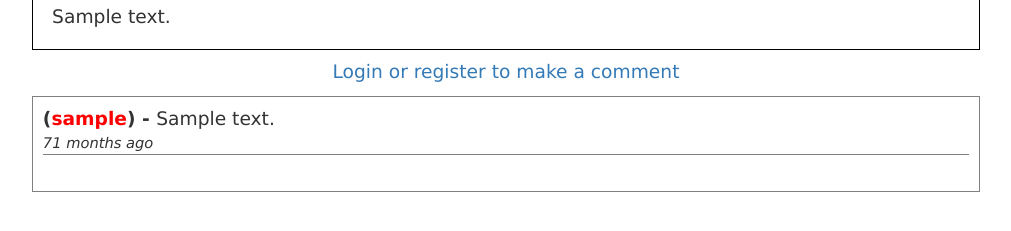
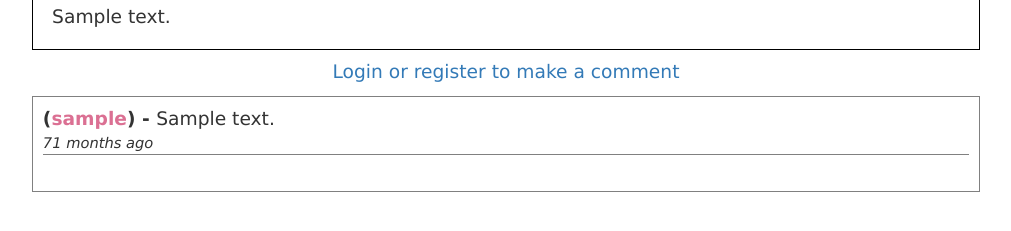
Before and after one commit to CircusCircus-Sunflower/CircusCircus, a Flask app: page /viewpost?post=1 in a window 1280 px wide. Shown: the part 219-450 px from the top of the page, without its empty margins (134-1145 px from the left). Run offline with Flask 3, Linux system fonts and the light colour scheme; tables that the repository leaves empty hold one stand-in row (values such as "Sample post"); some libraries are stand-ins or nearby versions.

Commit message:
"Low color change"

```diff
--- a/forum/templates/viewpost.html
+++ b/forum/templates/viewpost.html
@@ -41,7 +41,7 @@
 
 	<div class="comment">
 		<div class="commentuser">
-			(<span  {% if comment.user.admin %} style="color: red;" {% endif %}>{{ comment.user.username }}</span>) -
+			(<span  {% if comment.user.admin %} style="color: palevioletred;" {% endif %}>{{ comment.user.username }}</span>) -
 		</div>
 		<div class="commentcontent">
 			{{ comment.content }}
```
Also changed, not shown: forum/comments.py (added).
